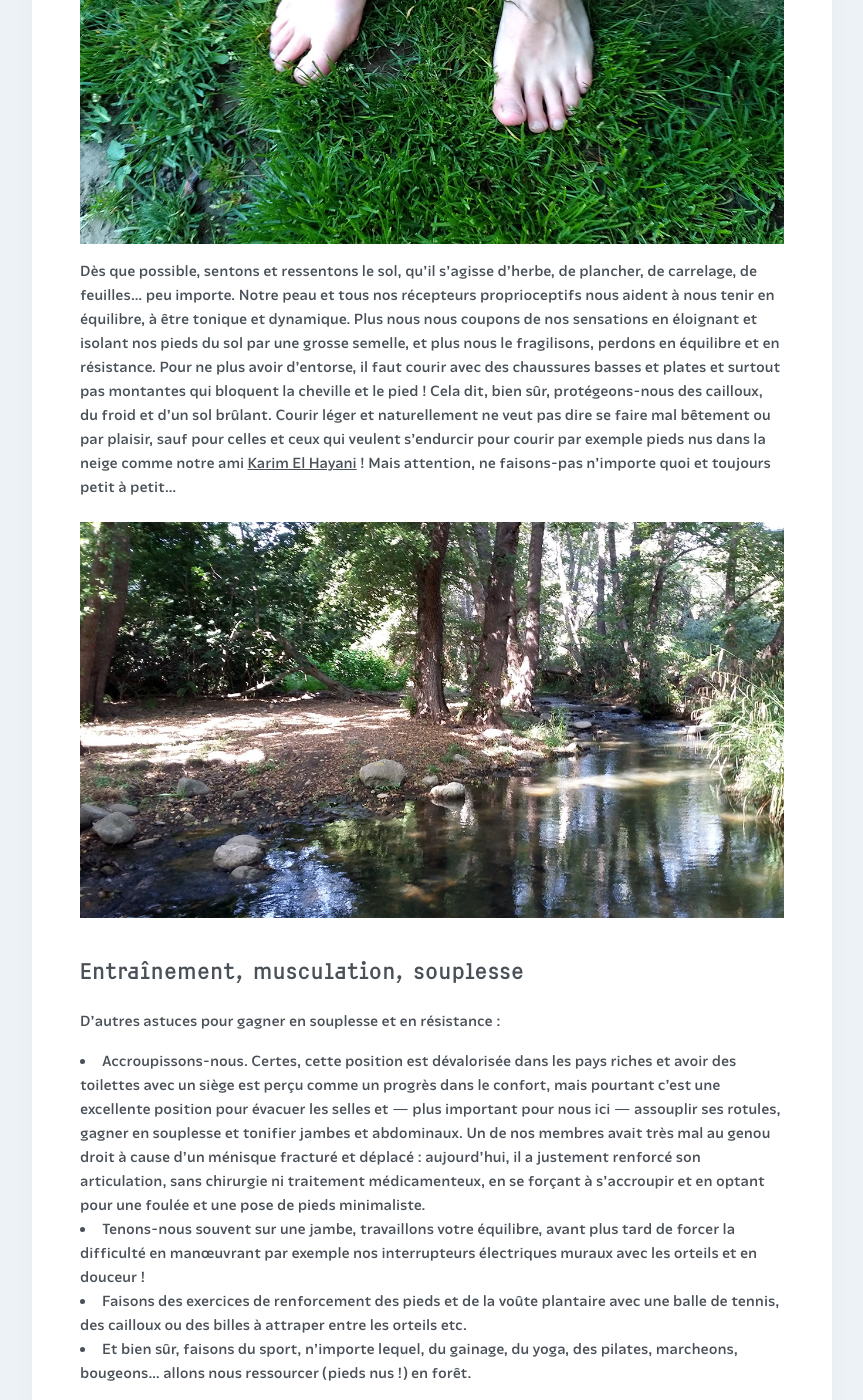
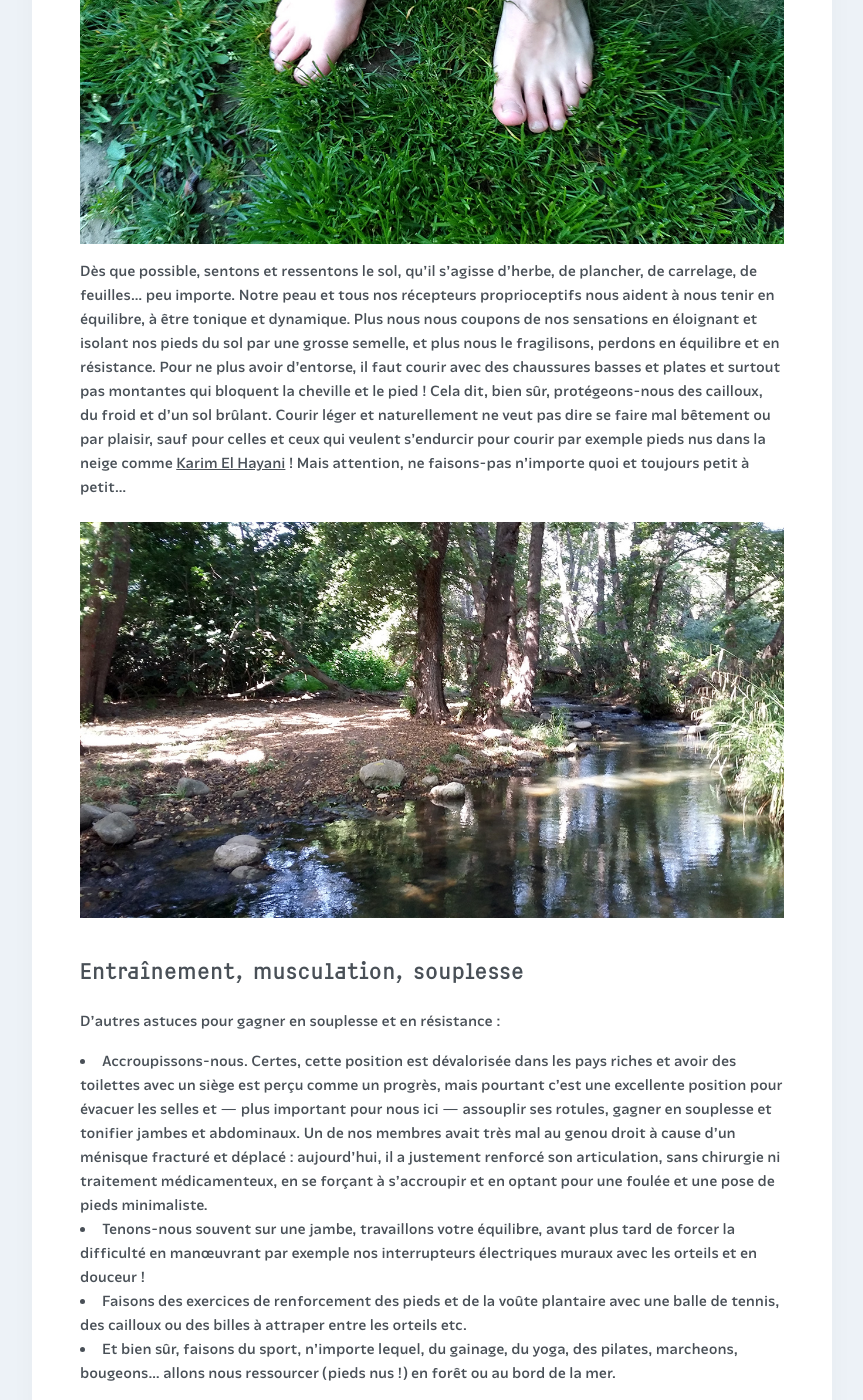
Before and after one commit to courirpaleo/courirpaleo.github.io, a Jekyll site: the page built from _pages/ressources.md, in a window 1280 px wide and 1400 px high, scrolled down 1838 px. Shown: the whole window, without its empty margins (208-1071 px from the left). Built offline with Jekyll 4.4.1, drawn with Linux system fonts in a browser that asks for light colours; some web fonts are replaced; some of the changed text lies outside the part shown.

Commit message:
Update ressources.md

```diff
--- a/_pages/ressources.md
+++ b/_pages/ressources.md
@@ -15,15 +15,15 @@ Dans vos bottes, bottines, boots, chaussures de randonnées, mocassins, baskets.
 
 ![Courir Paleo](/assets/images/Courir-Paleo-pieds-nus-pelouse-1200px.jpg)
 Dès que possible, sentons et ressentons le sol, qu'il s'agisse d'herbe, de plancher, de carrelage, de feuilles... peu importe. Notre peau et tous nos récepteurs proprioceptifs nous aident à nous tenir en équilibre, à être tonique et dynamique. Plus nous nous coupons de nos sensations en éloignant et isolant nos pieds du sol par une grosse semelle, et plus nous le fragilisons, perdons en équilibre et en résistance. Pour ne plus avoir d'entorse, il faut courir avec des chaussures basses et plates et surtout pas montantes qui bloquent la cheville et le pied&nbsp;!
-Cela dit, bien sûr, protégeons-nous des cailloux, du froid et d'un sol brûlant. Courir léger et naturellement ne veut pas dire se faire mal bêtement ou par plaisir, sauf pour celles et ceux qui veulent s'endurcir pour courir par exemple pieds nus dans la neige comme notre ami [Karim El Hayani](https://sport24.lefigaro.fr/scan-sport/actualites/pieds-nus-sur-la-neige-il-pulverise-le-record-du-semi-marathon-1036079)&nbsp;! Mais attention, ne faisons-pas n'importe quoi et toujours petit à petit...
+Cela dit, bien sûr, protégeons-nous des cailloux, du froid et d'un sol brûlant. Courir léger et naturellement ne veut pas dire se faire mal bêtement ou par plaisir, sauf pour celles et ceux qui veulent s'endurcir pour courir par exemple pieds nus dans la neige comme [Karim El Hayani](https://sport24.lefigaro.fr/scan-sport/actualites/pieds-nus-sur-la-neige-il-pulverise-le-record-du-semi-marathon-1036079)&nbsp;! Mais attention, ne faisons-pas n'importe quoi et toujours petit à petit...
 
 ![Courir Paleo](/assets/images/CourirPaleo_course_Corse_Balagne_sentier_riviere_1200px.jpg)
 ## Entraînement, musculation, souplesse
 D'autres astuces pour gagner en souplesse et en résistance&nbsp;:
-- Accroupissons-nous. Certes, cette position est dévalorisée dans les pays riches et avoir des toilettes avec un siège est perçu comme un progrès dans le confort, mais pourtant c'est une excellente position pour évacuer les selles et &mdash;&nbsp;plus important pour nous ici&nbsp;&mdash; assouplir ses rotules, gagner en souplesse et tonifier jambes et abdominaux. Un de nos membres avait très mal au genou droit à cause d'un ménisque fracturé et déplacé&nbsp;: aujourd'hui, il a justement renforcé son articulation, sans chirurgie ni traitement médicamenteux, en se forçant à s'accroupir et en optant pour une foulée et une pose de pieds minimaliste.
+- Accroupissons-nous. Certes, cette position est dévalorisée dans les pays riches et avoir des toilettes avec un siège est perçu comme un progrès, mais pourtant c'est une excellente position pour évacuer les selles et &mdash;&nbsp;plus important pour nous ici&nbsp;&mdash; assouplir ses rotules, gagner en souplesse et tonifier jambes et abdominaux. Un de nos membres avait très mal au genou droit à cause d'un ménisque fracturé et déplacé&nbsp;: aujourd'hui, il a justement renforcé son articulation, sans chirurgie ni traitement médicamenteux, en se forçant à s'accroupir et en optant pour une foulée et une pose de pieds minimaliste.
 - Tenons-nous souvent sur une jambe, travaillons votre équilibre, avant plus tard de forcer la difficulté en man&oelig;uvrant par exemple nos interrupteurs électriques muraux avec les orteils et en douceur&nbsp;!
 - Faisons des exercices de renforcement des pieds et de la voûte plantaire avec une balle de tennis, des cailloux ou des billes à attraper entre les orteils etc.
-- Et bien sûr, faisons du sport, n'importe lequel, du gainage, du yoga, des pilates, marcheons, bougeons... allons nous ressourcer (pieds nus&nbsp;!) en forêt.
+- Et bien sûr, faisons du sport, n'importe lequel, du gainage, du yoga, des pilates, marcheons, bougeons... allons nous ressourcer (pieds nus&nbsp;!) en forêt ou au bord de la mer.
 
 ![Courir Paleo](/assets/images/CourirPaleo_photo_marque_MQ_1200px.jpg)
 ## Alimentation
```
Also changed, not shown: other parts of _pages/ressources.md (+8 -8 lines).
